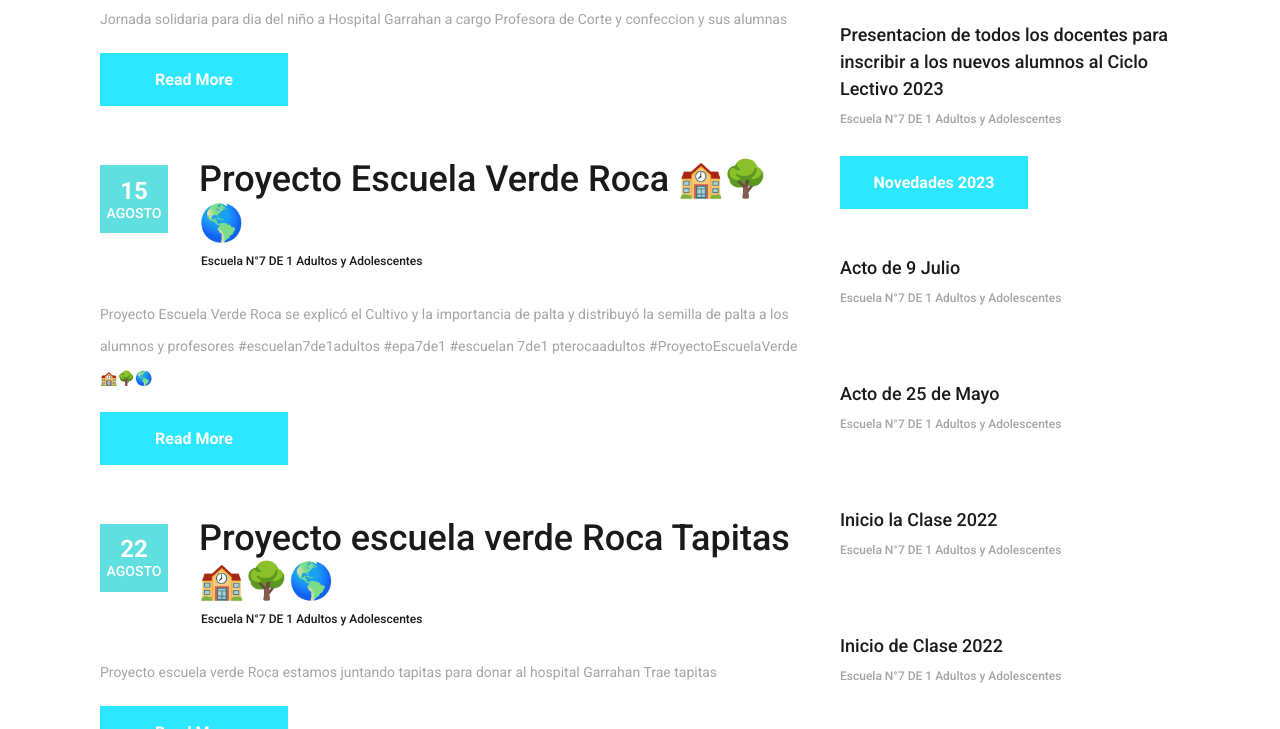
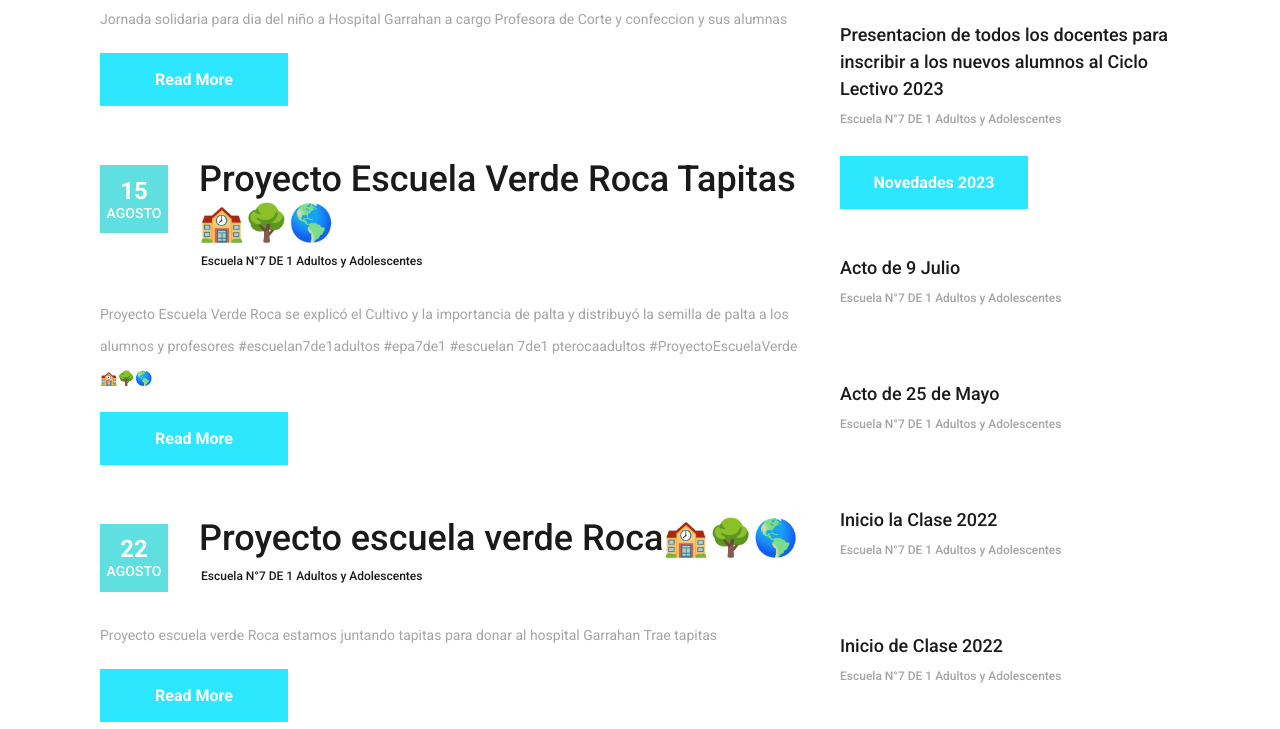
Before and after one commit to javierenzo/escuelan7de1ayapteroca.web.app, a plain HTML site: page docs/novedades2023.html in a window 1280 px wide. Shown: the part 2071-2800 px from the top of the page. Drawn offline with nearby package versions, Linux system fonts and the light colour scheme; no server answers.

Commit message:
no message

```diff
--- a/docs/novedades2023.html
+++ b/docs/novedades2023.html
@@ -453,7 +453,7 @@
 									</div>
 									<div class="novedades_post_title_container">
 										<div class="novedades_post_title">
-											<a href="ProyectoescuelaverdeRocaTapitas.html">Proyecto Escuela Verde Roca 🏫🌳🌎<br></a>
+											<a href="ProyectoescuelaverdeRocaTapitas.html">Proyecto Escuela Verde Roca Tapitas🏫🌳🌎<br></a>
 										</div>
 										<div class="novedades_post_meta">
 											<span class="novedades_post_author"><a href="https://escuelan7de1ayapteroca.web.app/">Escuela N°7 DE 1 Adultos y Adolescentes</a></span>
@@ -483,7 +483,7 @@
 									</div>
 									<div class="novedades_post_title_container">
 										<div class="novedades_post_title">
-											<a href="ProyectoescuelaverdeRoca.html">Proyecto escuela verde Roca Tapitas🏫🌳🌎 <br></a>
+											<a href="ProyectoescuelaverdeRoca.html">Proyecto escuela verde Roca🏫🌳🌎 <br></a>
 										</div>
 										<div class="novedades_post_meta">
 											<span class="novedades_post_author"><a href="https://escuelan7de1ayapteroca.web.app/">Escuela N°7 DE 1 Adultos y Adolescentes</a></span>
```
